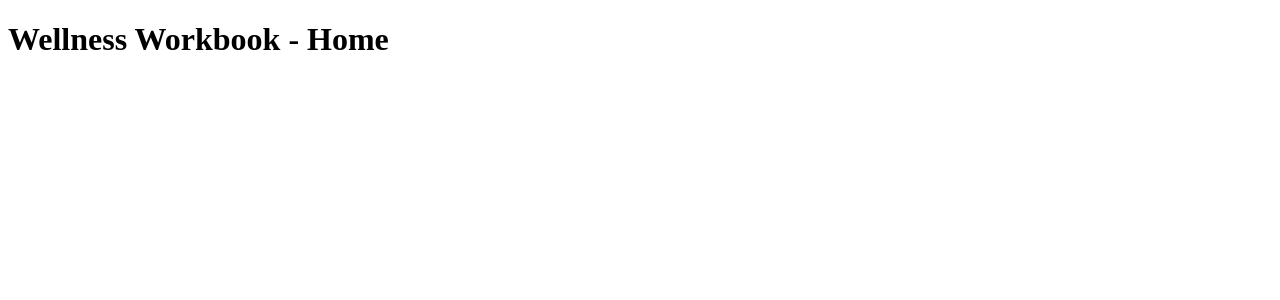
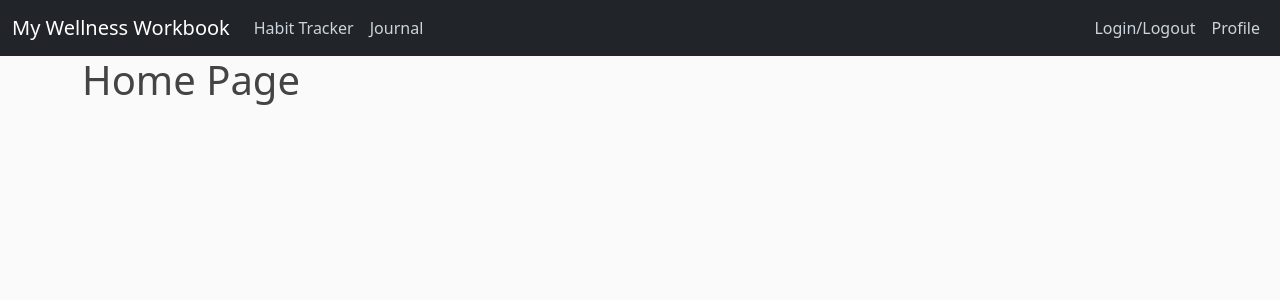
Before and after one commit to ahmetcucar/wellness-workbook, a Django app: page / in a window 1280 px wide. Shown: the top 300 px of the page. Run offline with Django 5.2, Linux system fonts and the light colour scheme.

Commit message:
base.html file

```diff
--- /dev/null
+++ b/mysite/app/static/app/main.css
@@ -0,0 +1,87 @@
+body {
+    background: #fafafa;
+    color: #333333;
+    /* margin-top: 1rem; */
+    /* margin-left: 2rem;
+    margin-right: 2rem; */
+}
+
+h1, h2, h3, h4, h5, h6 {
+    color: #444444;
+}
+
+ul {
+    margin: 0;
+}
+
+.bg-steel {
+    background-color: #5f788a;
+}
+
+
+.site-header .navbar-nav .nav-link {
+    color: #cbd5db;
+}
+
+.site-header .navbar-nav .nav-link:hover {
+    color: #ffffff;
+}
+
+.site-header .navbar-nav .nav-link.active {
+    font-weight: 500;
+}
+
+.content-section {
+    background: #ffffff;
+    padding: 10px 20px;
+    border: 1px solid #dddddd;
+    border-radius: 3px;
+    margin-bottom: 20px;
+}
+
+.article-title {
+    color: #444444;
+}
+
+a.article-title:hover {
+    color: #428bca;
+    text-decoration: none;
+}
+
+.article-content {
+    white-space: pre-line;
+}
+
+.article-img {
+    height: 65px;
+    width: 65px;
+    margin-right: 16px;
+}
+
+.article-metadata {
+    padding-bottom: 1px;
+    margin-bottom: 4px;
+    border-bottom: 1px solid #e3e3e3;
+}
+
+.article-metadata a:hover {
+    color: #333;
+    text-decoration: none;
+}
+
+.article-svg {
+    width: 25px;
+    height: 25px;
+    vertical-align: middle;
+}
+
+.account-img {
+    height: 125px;
+    width: 125px;
+    margin-right: 20px;
+    margin-bottom: 16px;
+}
+
+.account-heading {
+    font-size: 2.5rem;
+}
--- a/mysite/app/templates/app/base.html
+++ b/mysite/app/templates/app/base.html
@@ -0,0 +1,71 @@
+{% load static %}
+<!DOCTYPE html>
+<html lang="en">
+<head>
+    <meta charset="UTF-8">
+    <meta name="viewport" content="width=device-width, initial-scale=1.0">
+    <title>Wellness Workbook</title>
+
+    <!-- Bootstrap CSS CDN -->
+    <link href="https://cdn.jsdelivr.net/npm/bootstrap@5.x.x/dist/css/bootstrap.min.css" rel="stylesheet">
+
+    <!-- Additional custom CSS can go here -->
+    <link rel="stylesheet" type="text/css" href="{% static 'app/main.css' %}">
+</head>
+<body>
+    <header class="site-header">
+        <!-- Navbar -->
+        <nav class="navbar navbar-expand-lg navbar-dark bg-dark">
+            <div class="container-fluid">
+                <!-- App Name (Clickable) -->
+                <a class="navbar-brand" href="#">My Wellness Workbook</a>
+
+                <!-- Navbar Toggler for Mobile -->
+                <button class="navbar-toggler" type="button" data-bs-toggle="collapse" data-bs-target="#navbarNav" aria-controls="navbarNav" aria-expanded="false" aria-label="Toggle navigation">
+                    <span class="navbar-toggler-icon"></span>
+                </button>
+
+                <!-- Navbar Items -->
+                <div class="collapse navbar-collapse" id="navbarNav">
+                    <ul class="navbar-nav me-auto mb-2 mb-lg-0">
+                        <!-- Habit Tracker Button -->
+                        <li class="nav-item">
+                            <a class="nav-link" href="#">Habit Tracker</a>
+                        </li>
+                        <!-- Journal Button -->
+                        <li class="nav-item">
+                            <a class="nav-link" href="#">Journal</a>
+                        </li>
+                    </ul>
+                    <ul class="navbar-nav">
+                        <!-- Login/Logout Button -->
+                        <li class="nav-item">
+                            <a class="nav-link" href="#">Login/Logout</a>
+                        </li>
+                        <!-- Profile Button -->
+                        <li class="nav-item">
+                            <a class="nav-link" href="#">Profile</a>
+                        </li>
+                    </ul>
+                </div>
+            </div>
+        </nav>
+    </header>
+
+    <main role="main" class="container">
+        {% block content %}
+        <!-- Main page content will be placed here -->
+        {% endblock content %}
+    </main>
+
+    <footer>
+        <!-- Footer content goes here -->
+    </footer>
+
+    <!-- Bootstrap JS Bundle CDN (includes Popper.js) -->
+    <script src="https://cdn.jsdelivr.net/npm/bootstrap@5.x.x/dist/js/bootstrap.bundle.min.js"></script>
+
+    <!-- Additional custom JavaScript files can go here -->
+    <!-- <script src="{% static 'js/custom.js' %}"></script> -->
+</body>
+</html>
--- a/mysite/app/templates/app/home.html
+++ b/mysite/app/templates/app/home.html
@@ -1,10 +1,4 @@
-<!DOCTYPE html>
-<html lang="en">
-<head>
-    <meta charset="UTF-8">
-    <title>Home</title>
-</head>
-<body>
-    <h1>Wellness Workbook - Home</h1>
-</body>
-</html>
+{% extends "app/base.html" %}
+{% block content %}
+    <h1>Home Page</h1>
+{% endblock content %}
```
Also changed, not shown: mysite/app/templates/app/about.html (+3 -9 lines).
